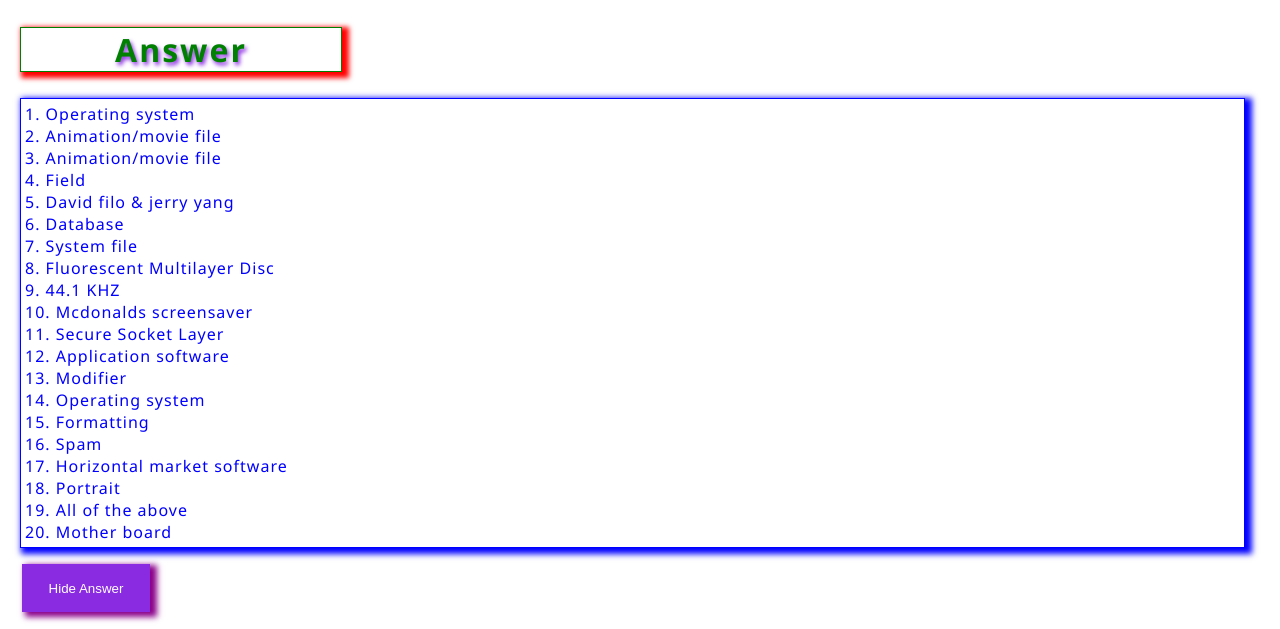
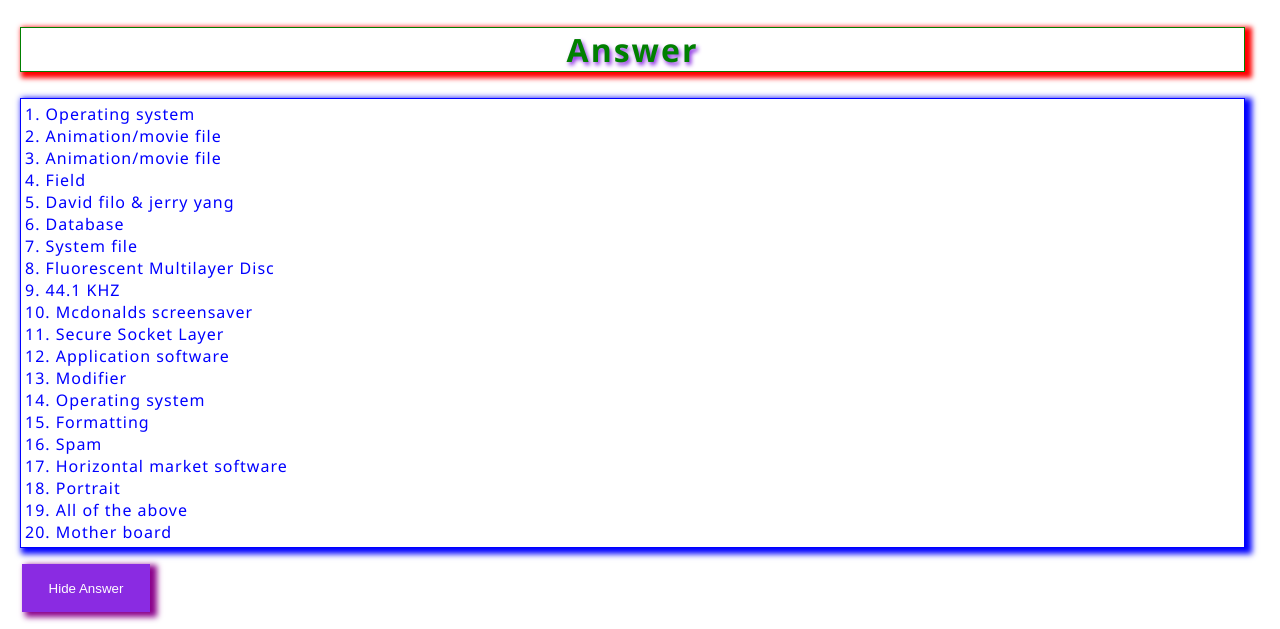
Before and after one commit to Rajnish9570/latestquiz, a plain HTML site: page answer.html in a window 1280 px wide. Shown: the top 629 px of the page. Drawn offline with Linux system fonts and the light colour scheme.

Commit message:
saving to github

```diff
--- a/answer.css
+++ b/answer.css
@@ -4,7 +4,7 @@ h2{
     color: green;
     font-size: 2rem;
     border: 1.5px solid green;
-    width: 20rem;
+margin-right: 15px;
     box-shadow: 4px 3px 5px 3px red;
     text-shadow: 2px 3px 4px blueviolet;
     letter-spacing: 2px;
```
